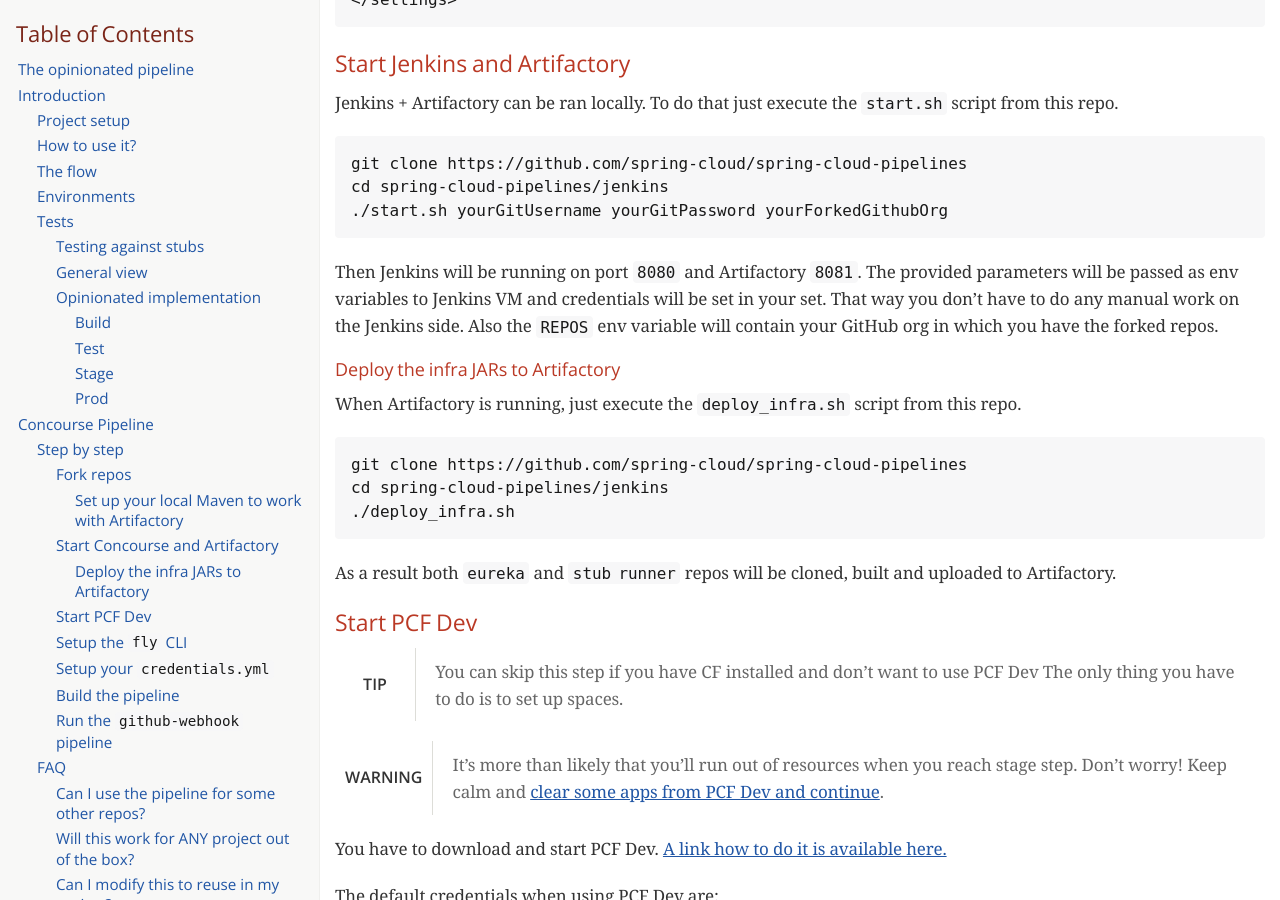
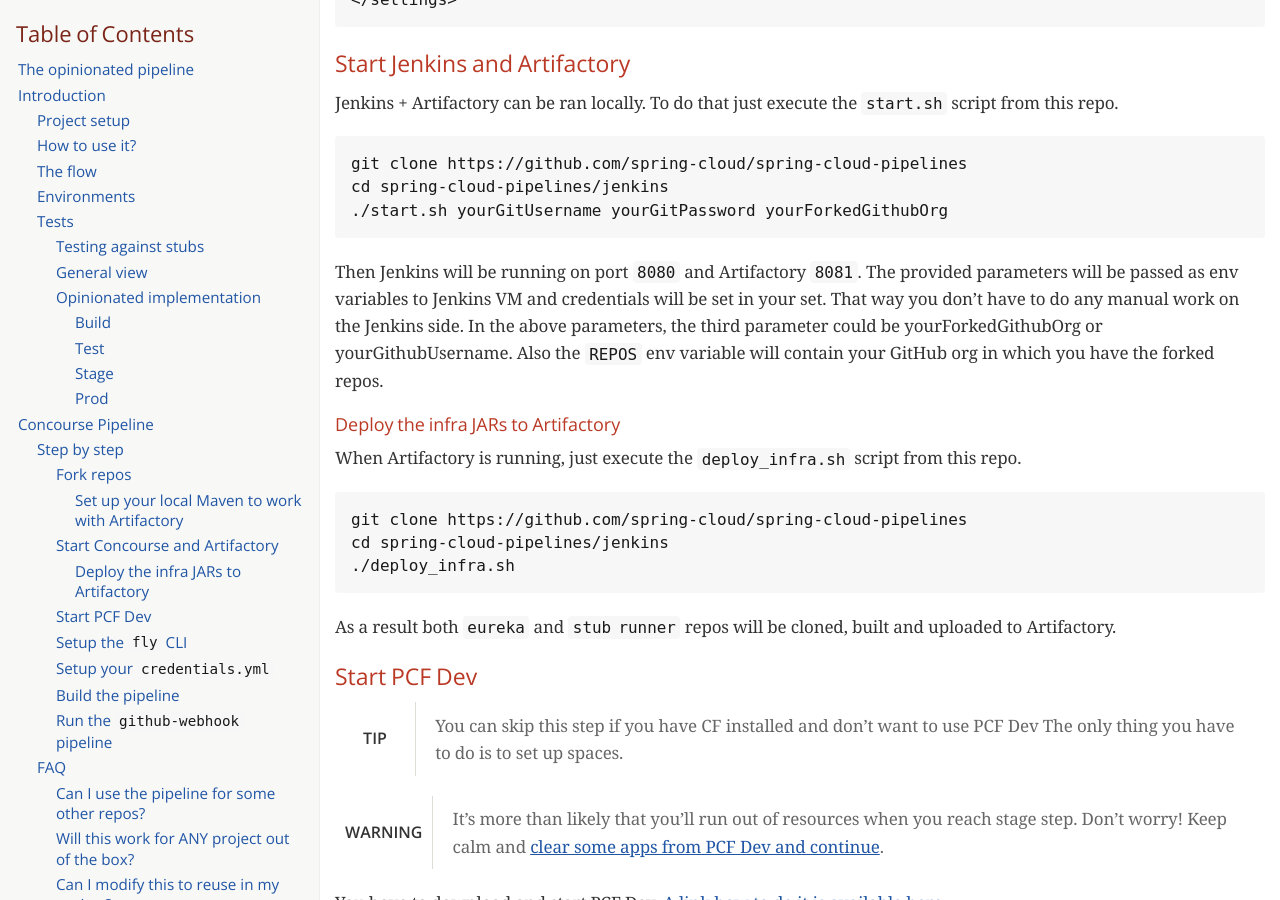
Before and after one commit to spring-attic/cloudpipelines-scripts, a Jekyll site: the page docs/spring-cloud-pipelines.html, which Jekyll copies as it is, in a window 1280 px wide and 900 px high, scrolled down 29374 px. Built offline with Jekyll 4.4.1, drawn with Linux system fonts in a browser that asks for light colours; some web fonts are replaced.

Commit message:
Sync docs

```diff
--- a/README.adoc
+++ b/README.adoc
@@ -872,11 +872,11 @@
 cd spring-cloud-pipelines/jenkins
 ./start.sh yourGitUsername yourGitPassword yourForkedGithubOrg
 ----
-
 Then Jenkins will be running on port `8080` and Artifactory `8081`.
 The provided parameters will be passed as env variables to Jenkins VM
 and credentials will be set in your set. That way you don't have to do
-any manual work on the Jenkins side. Also the `REPOS` env variable will
+any manual work on the Jenkins side. In the above parameters, the third parameter
+could be yourForkedGithubOrg or yourGithubUsername. Also the `REPOS` env variable will
 contain your GitHub org in which you have the forked repos.
 
 ===== Deploy the infra JARs to Artifactory
--- a/docs/spring-cloud-pipelines.html
+++ b/docs/spring-cloud-pipelines.html
@@ -2145,7 +2145,8 @@
 <p>Then Jenkins will be running on port <code>8080</code> and Artifactory <code>8081</code>.
 The provided parameters will be passed as env variables to Jenkins VM
 and credentials will be set in your set. That way you don&#8217;t have to do
-any manual work on the Jenkins side. Also the <code>REPOS</code> env variable will
+any manual work on the Jenkins side. In the above parameters, the third parameter
+could be yourForkedGithubOrg or yourGithubUsername. Also the <code>REPOS</code> env variable will
 contain your GitHub org in which you have the forked repos.</p>
 </div>
 <div class="sect4">
```
